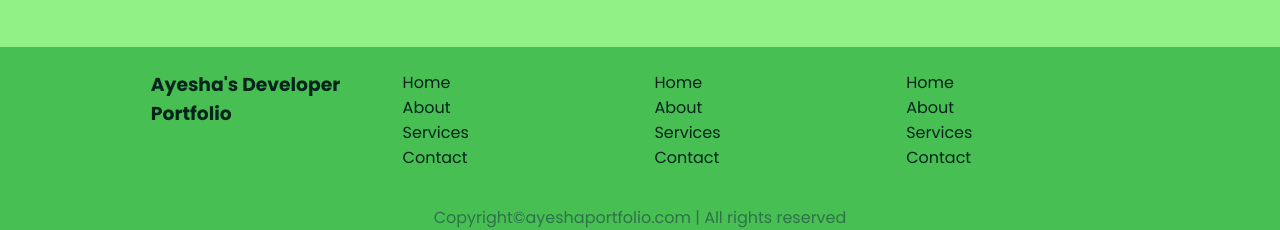
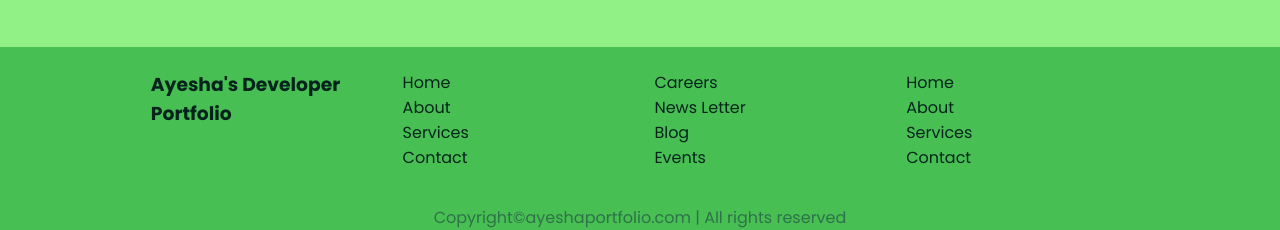
Before and after one commit to Kalaigar-Ayesha/My-Portfolio, a plain HTML site: page index.html in a window 1280 px wide. Shown: the part 1283-1513 px from the top of the page. Drawn offline with nearby package versions, Linux system fonts and the light colour scheme.

Commit message:
Changed the footer section 3'

```diff
--- a/index.html
+++ b/index.html
@@ -118,10 +118,10 @@
         </div>
         <div class="footer-third">
           <ul>
-            <li>Home</li>
-            <li>About</li>
-            <li>Services</li>
-            <li>Contact</li>
+            <li>Careers</li>
+            <li>News Letter</li>
+            <li>Blog</li>
+            <li>Events</li>
           </ul>
         </div>
         <div class="footer-fourth">
```
